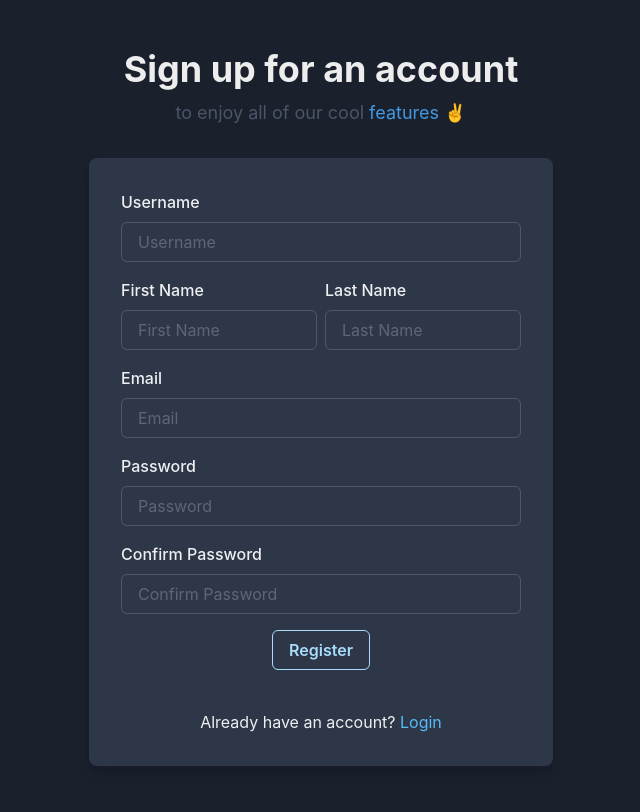
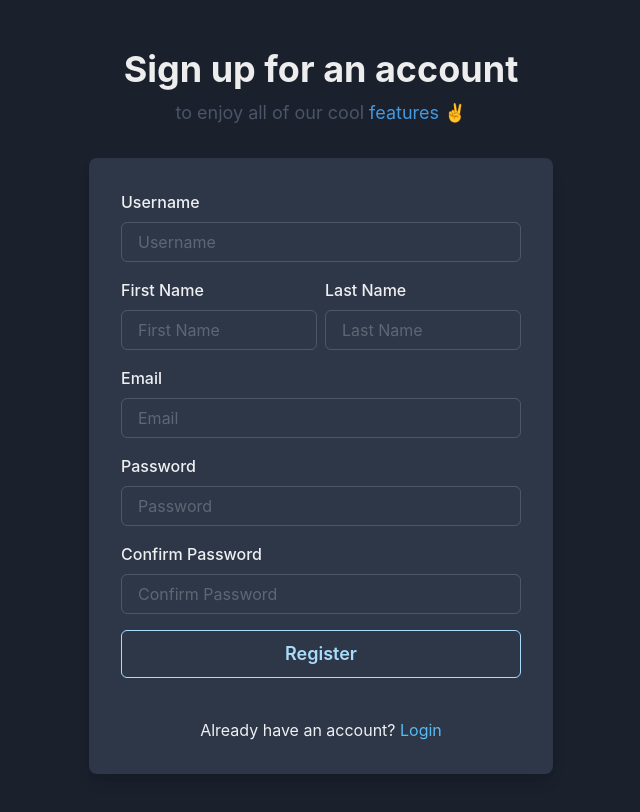
Before and after one commit to bobikenobi12/kowen, a React (Vite) app in the folder client/: page /register in a window 1280 px wide. Shown: the top 812 px of the page, without its empty margins (319-959 px from the left). Built offline with nearby package versions, Linux system fonts and the light colour scheme.

Commit message:
made tweaks to the register button and some text on the register page

```diff
--- a/client/src/features/auth/Register.tsx
+++ b/client/src/features/auth/Register.tsx
@@ -48,7 +48,10 @@ export default function Register() {
 					<Heading fontSize={"4xl"} textAlign={"center"}>
 						Sign up for an account
 					</Heading>
-					<Text fontSize={"lg"} color={"gray.600"}>
+					<Text
+						fontSize={"lg"}
+						color={"gray.600"}
+						textAlign={"center"}>
 						to enjoy all of our cool{" "}
 						<Link
 							as={ReactRouterLink}
@@ -260,7 +263,9 @@ export default function Register() {
 											loadingText="Submitting"
 											colorScheme="twitter"
 											variant="outline"
-											type="submit">
+											type="submit"
+											size="lg"
+											width="full">
 											Register
 										</Button>
 									</VStack>
```
